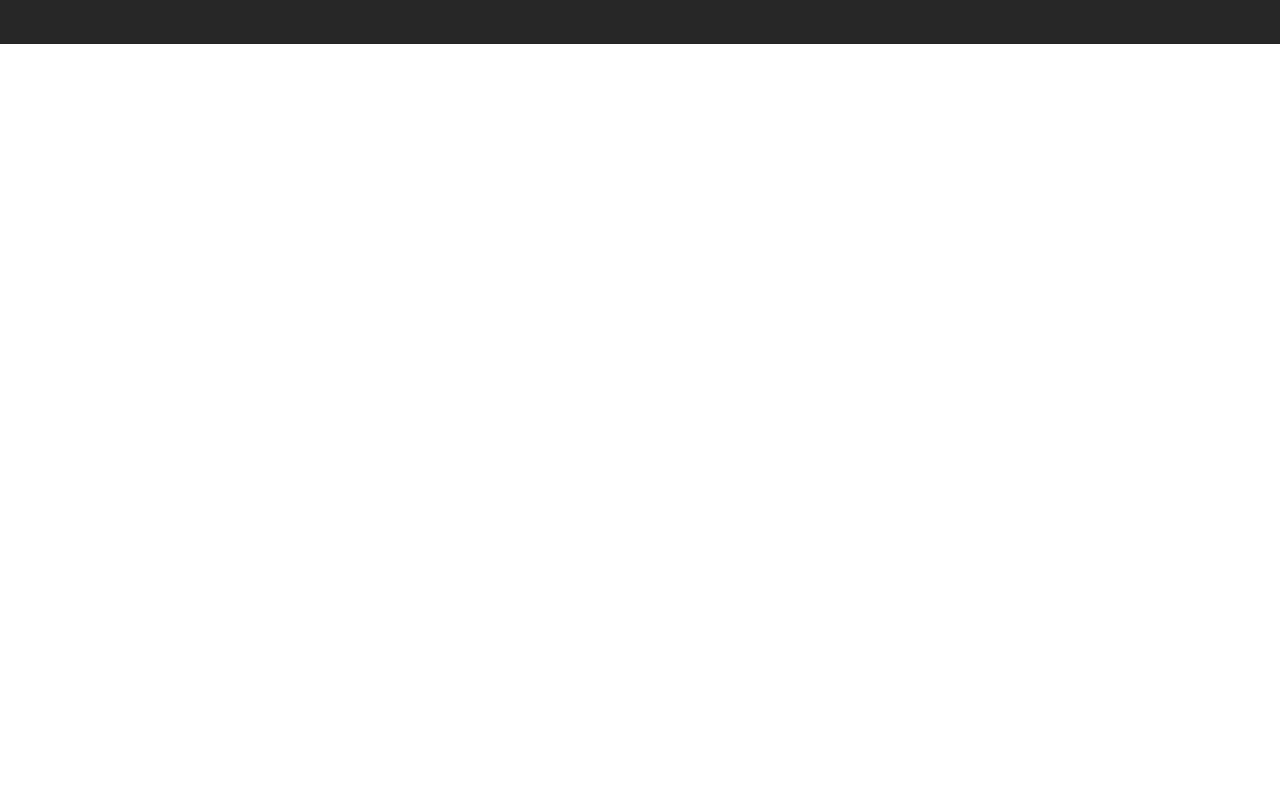
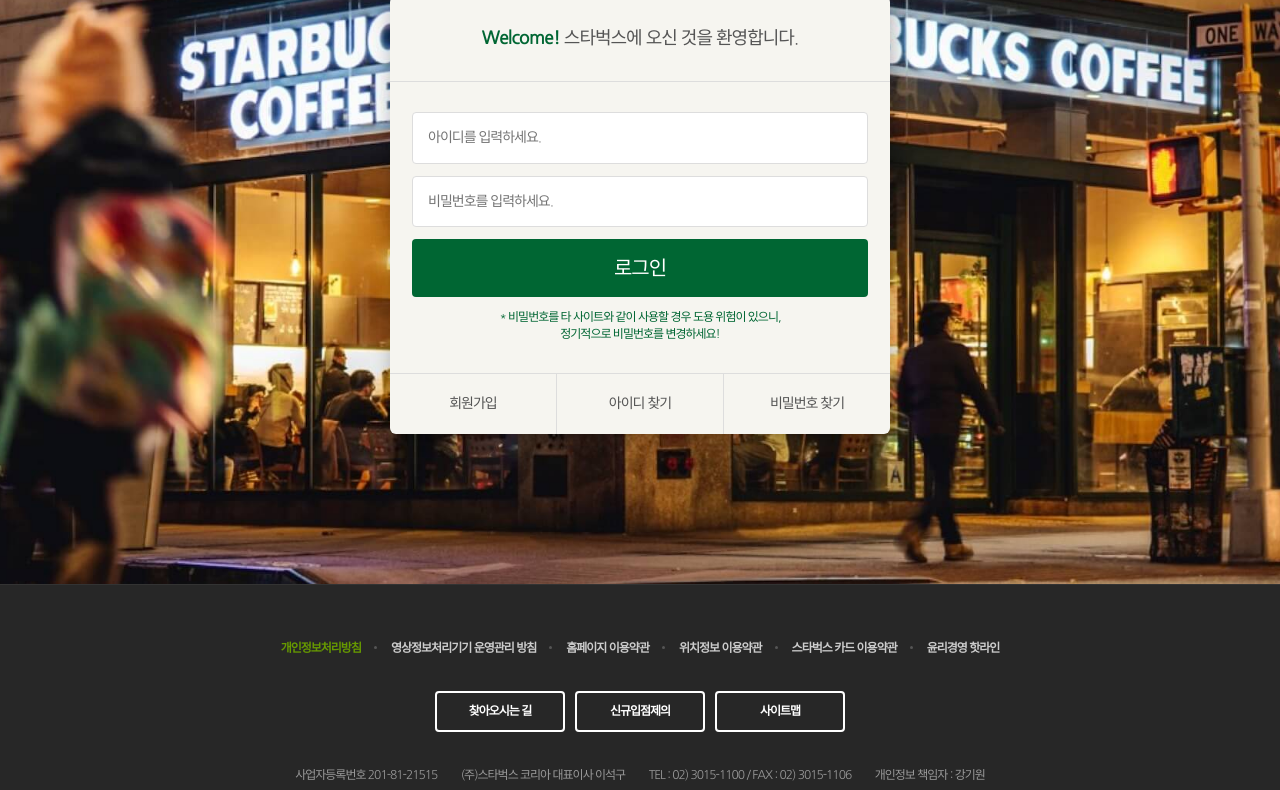
Before and after one commit to suyeonMin/starbucks, a plain HTML site: page signin/index.html in a window 1280 px wide. Shown: the part 290-1080 px from the top of the page. Before the commit the page ends 800 px from the top, so only its background shows below. Drawn offline with Linux system fonts and the light colour scheme.

Commit message:
로그인 페이지 완성

```diff
--- /dev/null
+++ b/css/signin.css
@@ -0,0 +1,12 @@
+.signin {padding: 100px 0 150px; margin-top: 120px; background: url("../images/signin_bg.jpg") no-repeat 50%; background-attachment: fixed; background-size: cover;}
+.signin h1 {margin-bottom: 24px; font-size: 30px; font-weight: 700; color: #fff; text-align: center;}
+.signin__card {margin: 0 auto; width: 500px; background-color: #f6f5f0; border-radius: 6px; box-shadow: 2px 2px 20px rgba(0,0,0,.3); color: #555;}
+.signin__card h2 {padding: 30px; font-size: 18px; text-align: center; border-bottom: 1px solid #ddd;}
+.signin__card h2 strong {color: #006633;}
+.signin__card form {padding: 30px 22px;}
+.signin__card form input {padding: 15px; margin-bottom: 12px; width: 100%; border: 1px solid #ddd; border-radius: 4px; outline: none; box-sizing: border-box; font-size: 14px;}
+.signin__card form [type="submit"] {padding: 15px; margin-bottom: 12px; width: 100%; border-radius: 4px; background-color: #006633; border: none; color: #fff; font-size: 20px;}
+.signin__card form p {font-size: 12px; color: #006633; text-align: center}
+.signin__card .actions {display: flex; border-top: 1px solid #ddd;}
+.signin__card .actions a {padding: 20px; flex-grow: 1; flex-basis: 0; text-align: center; color: #555; font-size: 14px; border-right: 1px solid #ddd;}
+.signin__card .actions a:last-child {border-right: none;}
--- a/signin/index.html
+++ b/signin/index.html
@@ -27,6 +27,7 @@
 	<link rel="stylesheet" href="https://fonts.googleapis.com/icon?family=Material+Icons" />
 	<link rel="stylesheet" href="../css/reset.css" />
 	<link rel="stylesheet" href="../css/common.css" />
+	<link rel="stylesheet" href="../css/signin.css" />
 
 	<script defer src="../js/common.js"></script>
 
@@ -358,7 +359,22 @@
 
     <!-- SIGN IN -->
     <section class="signin">
+        <h1>로그인</h1>
+        <div class="signin__card">
+            <h2><strong>Welcome!</strong> 스타벅스에 오신 것을 환영합니다.</h2>
+            <form action="">
+                <input type="text" placeholder="아이디를 입력하세요." />
+                <input type="password" placeholder="비밀번호를 입력하세요." />
+                <button type="submit">로그인</button>
 
+                <p>* 비밀번호를 타 사이트와 같이 사용할 경우 도용 위험이 있으니, <br />정기적으로 비밀번호를 변경하세요!</p>
+            </form>
+            <div class="actions">
+                <a href="javascript:void(0)">회원가입</a>
+                <a href="javascript:void(0)">아이디 찾기</a>
+                <a href="javascript:void(0)">비밀번호 찾기</a>
+            </div>
+        </div>
     </section>
 
 	<!-- FOOTER -->
```
